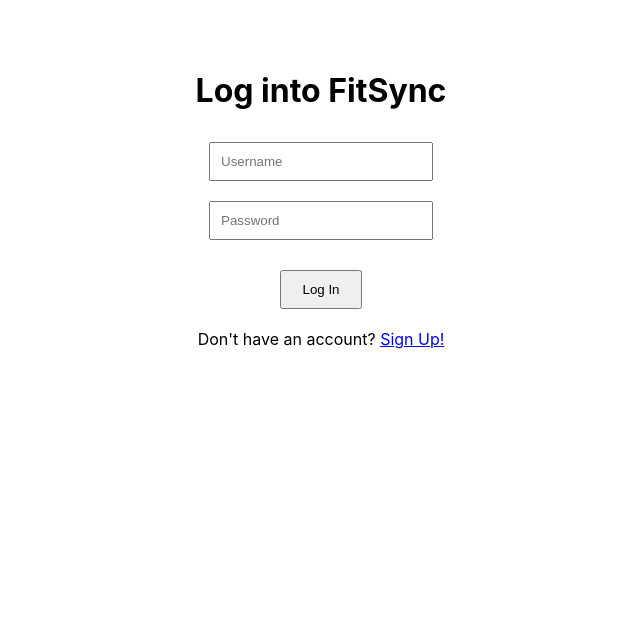
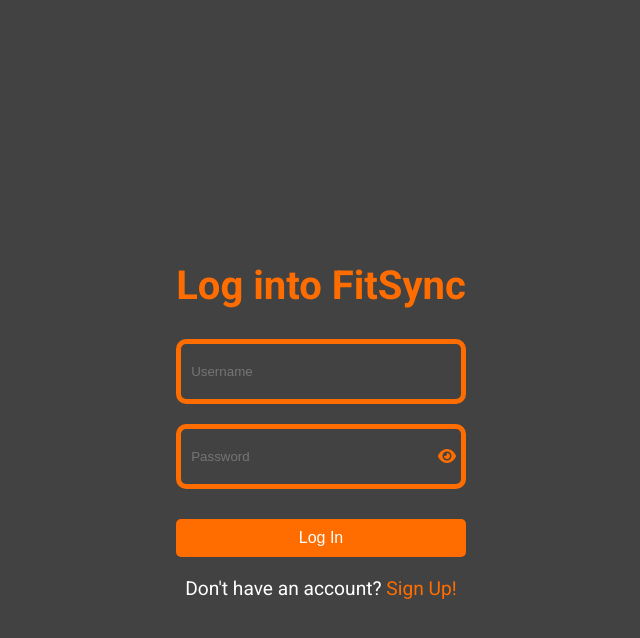
Before and after one commit to cdubUF/SWEProject, a React (Create React App) app in the folder fit-sync/: page /login in a window 1280 px wide. Shown: the top 638 px of the page, without its empty margins (319-959 px from the left). Built offline with nearby package versions, Linux system fonts and the light colour scheme.

Commit message:
Basic css

```diff
--- a/fit-sync/package.json
+++ b/fit-sync/package.json
@@ -3,9 +3,12 @@
   "version": "0.1.0",
   "private": true,
   "dependencies": {
+    "@fortawesome/free-solid-svg-icons": "^6.6.0",
+    "@fortawesome/react-fontawesome": "^0.2.2",
     "@testing-library/jest-dom": "^5.17.0",
     "@testing-library/react": "^13.4.0",
     "@testing-library/user-event": "^13.5.0",
+    "font-awesome": "^4.7.0",
     "react": "^18.3.1",
     "react-dom": "^18.3.1",
     "react-router-dom": "^6.27.0",
--- a/fit-sync/src/components/IndexFront.jsx
+++ b/fit-sync/src/components/IndexFront.jsx
@@ -1,20 +1,27 @@
 import React from 'react';
 import { Link } from 'react-router-dom';
+import logo from '../images/fitsync-logo.jpg'; // Adjust the path if necessary
 
 function IndexFront() {
     return (
-        <div style={{ textAlign: 'center', marginTop: '50px' }}>
+        <div className="index-container">
             <h1>Welcome to FitSync</h1>
-            <p>Your ultimate fitness companion</p>
+            <p>Track your workouts, monitor your progress,
+                and stay motivated with personalized plans
+                designed to help you reach your fitness goals.
+                Join a community of fitness enthusiasts and access expert tips,
+                all in one seamless platform.
+            </p>
+
             <Link to="/login">
-                <button style={{ display: 'block', margin: '20px auto' }}>Log In</button>
+                <button className="index-button">Log In</button>
             </Link>
             <p>Don't have an account? Sign Up!</p>
             <Link to="/signup">
-                <button style={{ display: 'block', margin: '20px auto' }}>Sign Up</button>
+                <button className="index-button">Sign Up</button>
             </Link>
         </div>
     );
-};
+}
 
 export default IndexFront;
--- a/fit-sync/src/components/LogIn.jsx
+++ b/fit-sync/src/components/LogIn.jsx
@@ -1,6 +1,8 @@
 import React, { useState } from 'react';
 import { useNavigate } from 'react-router-dom';
 import { useAuth } from '../context/AuthContext';
+import { FontAwesomeIcon } from '@fortawesome/react-fontawesome';
+import { faEye, faEyeSlash } from '@fortawesome/free-solid-svg-icons';
 
 function LogIn() {
     const [username, setUsername] = useState('');
@@ -8,6 +10,12 @@
     const [message, setMessage] = useState('');
     const navigate = useNavigate();
     const { login } = useAuth();
+
+    const [showPassword, setShowPassword] = useState(false);
+
+    const togglePasswordVisibility = () => {
+        setShowPassword(!showPassword);
+    };
 
     const handleLogin = async () => {
         try {
@@ -45,36 +53,36 @@
         marginTop: '10px',
         color: message.includes('successful') ? 'green' : 'red'
     };
+    return (
+        <div className="login-container">
+            <h1>Log into FitSync</h1>
+            <div className='input-container'>
+                <input type="text" placeholder="Username" className="login-input" value={username}
+                onChange={(e) => setUsername(e.target.value)} />
+            </div>
 
-    return (
-        <div style={{ display: 'flex', flexDirection: 'column', alignItems: 'center', marginTop: '50px' }}>
-            <h1>Log into FitSync</h1>
-            <input
-                type="text"
-                placeholder="Username"
-                value={username}
-                onChange={(e) => setUsername(e.target.value)}
-                style={{ margin: '10px 0', padding: '10px', width: '200px' }}
-            />
-            <input
-                type="password"
-                placeholder="Password"
-                value={password}
-                onChange={(e) => setPassword(e.target.value)}
-                style={{ margin: '10px 0', padding: '10px', width: '200px' }}
-            />
-            <button
-                onClick={handleLogin}
-                style={{ marginTop: '20px', padding: '10px 20px' }}
-            >
-                Log In
-            </button>
+            <div className="password-container">
+                <input
+                    type={showPassword ? "text" : "password"}
+                    placeholder="Password"
+                    className="login-input"
+                    value={password}
+                    onChange={(e) => setPassword(e.target.value)}
+                />
+                <FontAwesomeIcon
+                    icon={showPassword ? faEyeSlash : faEye}
+                    className="eye-icon"
+                    onClick={togglePasswordVisibility}
+                />
+            </div>
+
+            <button onClick={handleLogin} className="login-button">Log In</button>
             {message && <p style={messageStyle}>{message}</p>}
-            <p style={{ marginTop: '20px' }}>
+            <p>
                 Don't have an account? <a href="/signup">Sign Up!</a>
             </p>
         </div>
     );
-};
+}
 
 export default LogIn;
--- a/fit-sync/src/components/SignUp.jsx
+++ b/fit-sync/src/components/SignUp.jsx
@@ -1,8 +1,17 @@
 import React, { useState } from 'react';
+import { FontAwesomeIcon } from '@fortawesome/react-fontawesome';
+import { faEye, faEyeSlash } from '@fortawesome/free-solid-svg-icons';
+import '../index.css';
 
 const SignUp = () => {
     const [username, setUsername] = useState('');
     const [password, setPassword] = useState('');
+    const [showPassword, setShowPassword] = useState(false);
+
+    const togglePasswordVisibility = () => {
+        setShowPassword(!showPassword);
+    };
+
     const [message, setMessage] = useState('');
 
     const handleSignUp = async () => {
@@ -44,28 +53,35 @@
     };
 
     return (
-        <div>
+        <div className="signup-container">
             <h1>Create FitSync account</h1>
             {message && <p style={messageStyle}>{message}</p>}
-            <div>
+            <div className='input-container'>
                 <input
                     type="text"
                     placeholder="Username"
                     value={username}
                     onChange={(e) => setUsername(e.target.value)}
-                    style={{ margin: '10px 0', padding: '10px', width: '200px' }}
+                    className="signup-input"
                 />
             </div>
-            <div>
+
+            <div className="password-container">
                 <input
-                    type="password"
+                    type={showPassword ? "text" : "password"}
                     placeholder="Password"
                     value={password}
                     onChange={(e) => setPassword(e.target.value)}
-                    style={{ margin: '10px 0', padding: '10px', width: '200px' }}
+                    className="signup-input"
+                />
+                <FontAwesomeIcon
+                    icon={showPassword ? faEyeSlash : faEye}
+                    className="eye-icon"
+                    onClick={togglePasswordVisibility}
                 />
             </div>
-            <button style={{ marginTop: '20px', padding: '10px 20px' }} onClick={handleSignUp}>Sign Up</button>
+
+            <button className="signup-button" onClick={handleSignUp}>Sign Up</button>
         </div>
     );
 };
--- a/fit-sync/src/index.css
+++ b/fit-sync/src/index.css
@@ -1,13 +1,144 @@
+@import url('https://fonts.googleapis.com/css2?family=Roboto:wght@400;500;700&display=swap');
+
+
 body {
+  font-family: 'Roboto', sans-serif;
+  background-color: #424242;
+  color: #FFFFFF;
   margin: 0;
-  font-family: -apple-system, BlinkMacSystemFont, 'Segoe UI', 'Roboto', 'Oxygen',
-    'Ubuntu', 'Cantarell', 'Fira Sans', 'Droid Sans', 'Helvetica Neue',
-    sans-serif;
-  -webkit-font-smoothing: antialiased;
-  -moz-osx-font-smoothing: grayscale;
+  padding: 0;
+  display: flex;
+  justify-content: center;
+  align-items: center;
+  height: 100vh;
 }
 
-code {
-  font-family: source-code-pro, Menlo, Monaco, Consolas, 'Courier New',
-    monospace;
+h1 {
+  color: #FF6D00;
+  font-size: 2.5em;
+  margin-bottom: 20px;
 }
+
+p {
+  font-size: 1.2em;
+  color: #FFFFFF;
+  margin-bottom: 15px;
+}
+
+button {
+  background-color: #FF6D00;
+  color: #FFFFFF;
+  border: none;
+  padding: 12px 24px;
+  font-size: 1em;
+  cursor: pointer;
+  border-radius: 5px;
+  transition: background-color 0.3s ease;
+}
+
+button:hover {
+  background-color: #e65c00;
+}
+
+button:focus {
+  outline: none;
+}
+
+a {
+  text-decoration: none;
+}
+
+
+
+.password-container, .input-container {
+  position: relative;
+  margin: 10px 0;
+  padding: 10px;
+  border: 5px solid #FF6D00;
+  border-radius: 10px;
+  background-color: #424242;
+  display: flex;
+  align-items: center;
+}
+
+/* Styling for the input inside the container */
+.signup-input, .login-input {
+  width: 90%;
+  margin: 10px 0;
+  padding: 10px;
+  border: none;
+  background-color: transparent;
+  color: #FFFFFF;
+  outline: none;
+  padding: 0;
+}
+
+
+.eye-icon {
+  position: absolute;
+  right: 5px;
+  top: 50%;
+  transform: translateY(-50%);
+  color: #FF6D00;
+  cursor: pointer;
+}
+
+.login-container, .signup-container {
+  display: flex;
+  flex-direction: column;
+  margin-top: 50px;
+  color: #FFFFFF;
+  max-width: 680px;
+}
+
+.login-input:focus, .signup-input:focus {
+  outline: none;
+}
+
+.login-container h1 {
+  color: #FF6D00;
+}
+
+.login-button, .signup-button, .index-button {
+  margin-top: 20px;
+  padding: 10px 20px;
+  background-color: #FF6D00;
+  color: #FFFFFF;
+  border: none;
+  border-radius: 5px;
+  cursor: pointer;
+  transition: background-color 0.3s ease;
+}
+
+.login-button:hover, .signup-button:hover, .index-button:hover {
+  background-color: #e65c00;
+}
+
+.login-container p {
+  margin-top: 20px;
+}
+
+.login-container a, .inddex-container a {
+  color: #FF6D00;
+  text-decoration: none;
+}
+
+.signup-container h1 {
+  color: #FF6D00;
+}
+
+.index-container {
+  text-align: center;
+  margin-top: 50px;
+  color: #FFFFFF;
+}
+
+.index-container h1 {
+  color: #FF6D00;
+}
+
+.index-container p {
+  width: 800px;
+  margin: 15px 0;
+  font-size: 1.2em;
+}
```
Also changed, not shown: fit-sync/src/images/fitsync-logo.jpg (added), 1 other file (tests, documents, lock files or other folders).
